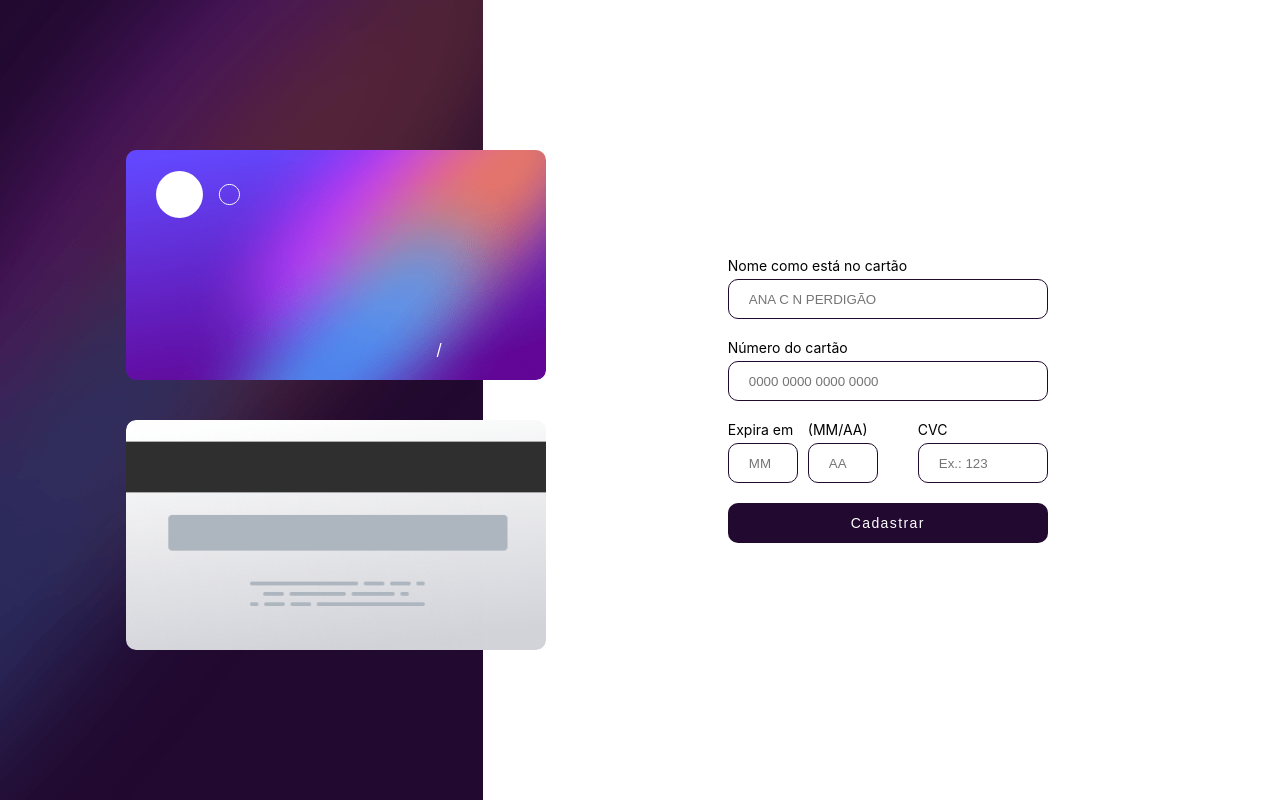
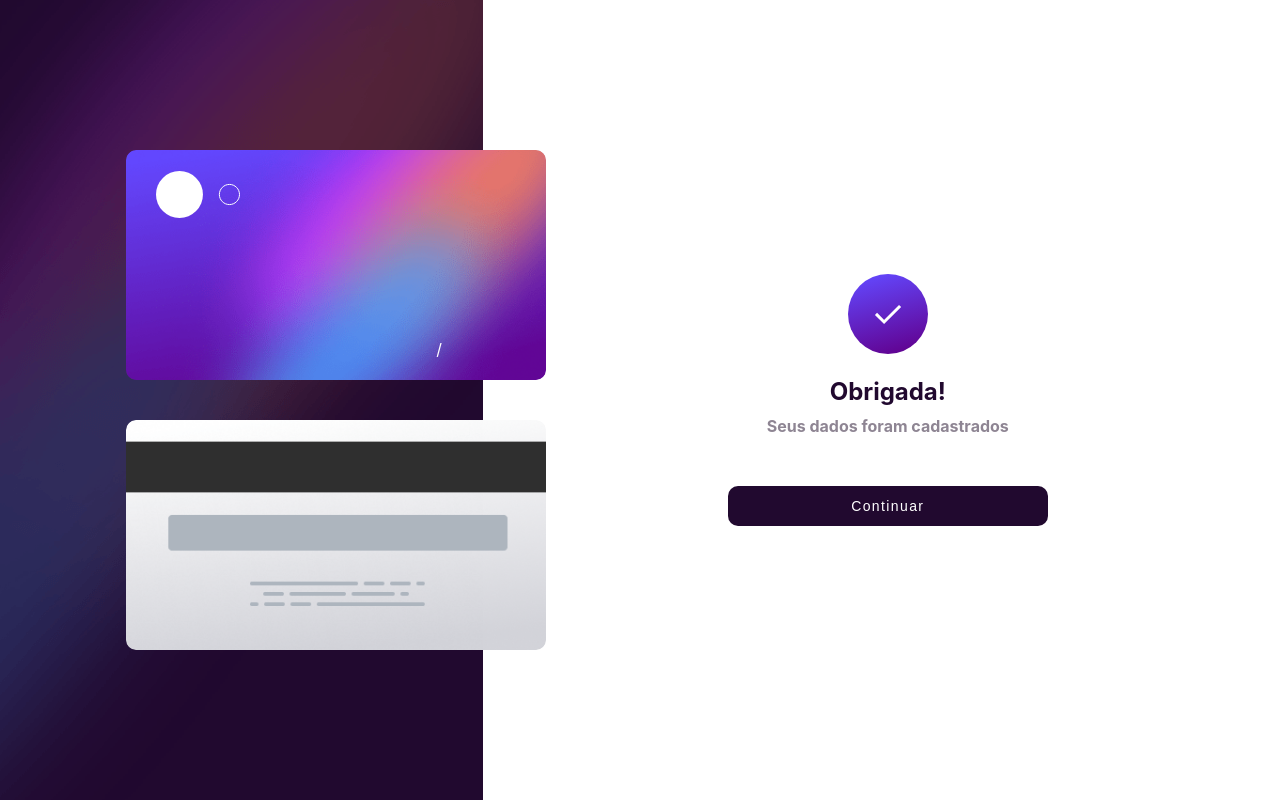
Before and after one commit to anacperdigao/Formulario, a React (Create React App) app: page / in a window 1280 px wide. Built offline with nearby package versions, Linux system fonts and the light colour scheme.

Commit message:
Adicionando componente de cadastro finalizado

```diff
--- a/package.json
+++ b/package.json
@@ -8,6 +8,7 @@
     "@testing-library/user-event": "^13.5.0",
     "react": "^18.2.0",
     "react-dom": "^18.2.0",
+    "react-router-dom": "^6.4.0",
     "react-scripts": "5.0.1",
     "web-vitals": "^2.1.4"
   },
--- a/src/App.js
+++ b/src/App.js
@@ -1,8 +1,11 @@
+/* eslint-disable prettier/prettier */
 import { useState } from 'react';
 import './App.css';
+import CadastroFinalizado from './components/CadastroFinalizado';
 import CardFrente from './components/CardFrente';
 import CardVerso from './components/CardVerso';
 import Formulario from './components/Formulario';
+
 
 function App() {
   const [formValues, setFormValues] = useState({
@@ -13,17 +16,21 @@ function App() {
     codigo: '',
   });
 
+  const aoFinalizado = false;
+
   return (
     <div className="App">
       <section className="cards">
         <CardFrente formValues={formValues} />
-
         <CardVerso codigo={formValues.codigo} />
       </section>
 
       <section>
-        <Formulario formValues={formValues} setFormValues={setFormValues} />
+        {aoFinalizado
+        ? <Formulario formValues={formValues} setFormValues={setFormValues} />
+        : <CadastroFinalizado />}
       </section>
+
     </div>
   );
 }
--- a/src/components/Botao/index.js
+++ b/src/components/Botao/index.js
@@ -1,5 +1,7 @@
+/* eslint-disable prettier/prettier */
 /* eslint-disable react/prop-types */
 import './Botao.css';
+
 
 const Botao = (props) => {
   return <button className="botao">{props.children}</button>;
--- /dev/null
+++ b/src/components/CadastroFinalizado/CadastroFinalizado.css
@@ -0,0 +1,19 @@
+.cadastro{
+  display: flex;
+  flex-direction: column;
+  height: 100%;
+  justify-content: center;
+  align-items: center;
+}
+
+.cadastro h2{
+  color: hsl(278, 68%, 11%);
+  margin-bottom: 10px;
+}
+
+.cadastro p{
+  color:hsl(279, 6%, 55%);
+  font-weight: bold;
+  margin-top: 0;
+  margin-bottom: 50px;
+}
--- /dev/null
+++ b/src/components/CadastroFinalizado/index.js
@@ -0,0 +1,18 @@
+/* eslint-disable react/no-unknown-property */
+/* eslint-disable prettier/prettier */
+import Botao from '../Botao';
+import './CadastroFinalizado.css';
+
+const CadastroFinalizado = () => {
+
+  return(
+    <div className='cadastro'>
+      <span><svg width="80" height="80" fill="none" xmlns="http://www.w3.org/2000/svg"><circle cx="40" cy="40" r="40" fill="url(#a)"/><path d="M28 39.92 36.08 48l16-16" stroke="#fff" stroke-width="3"/><defs><linearGradient id="a" x1="-23.014" y1="11.507" x2="0" y2="91.507" gradientUnits="userSpaceOnUse"><stop stop-color="#6348FE"/><stop offset="1" stop-color="#610595"/></linearGradient></defs></svg></span>
+      <h2>Obrigada!</h2>
+      <p>Seus dados foram cadastrados</p>
+      <Botao>Continuar</Botao>
+    </div>
+  )
+}
+
+export default CadastroFinalizado;
--- a/src/index.js
+++ b/src/index.js
@@ -1,3 +1,4 @@
+/* eslint-disable prettier/prettier */
 import React from 'react';
 import ReactDOM from 'react-dom/client';
 import './index.css';
```
Also changed, not shown: 2 other files (tests, documents, lock files or other folders).
